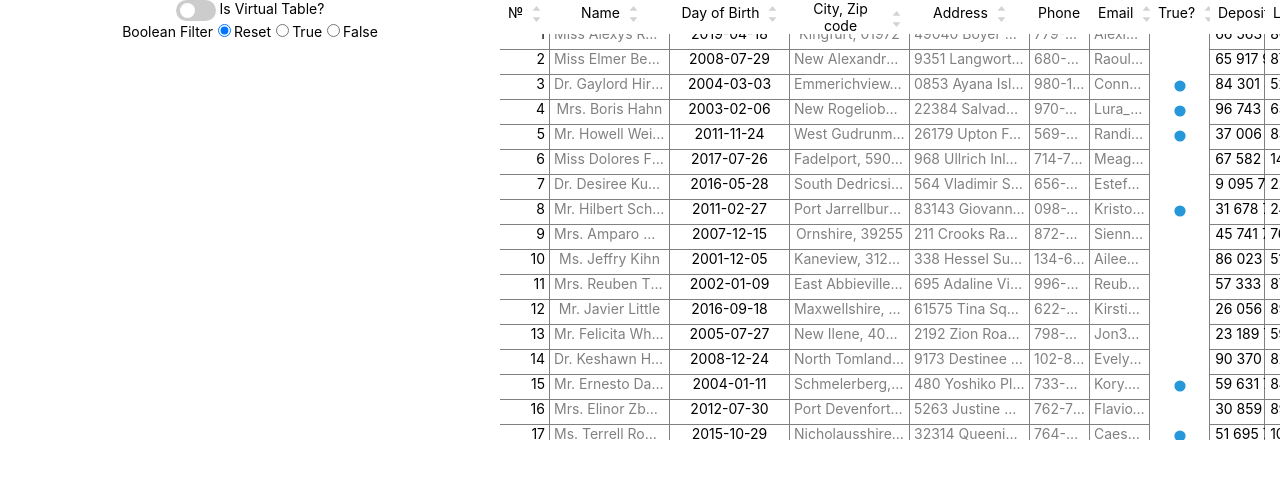
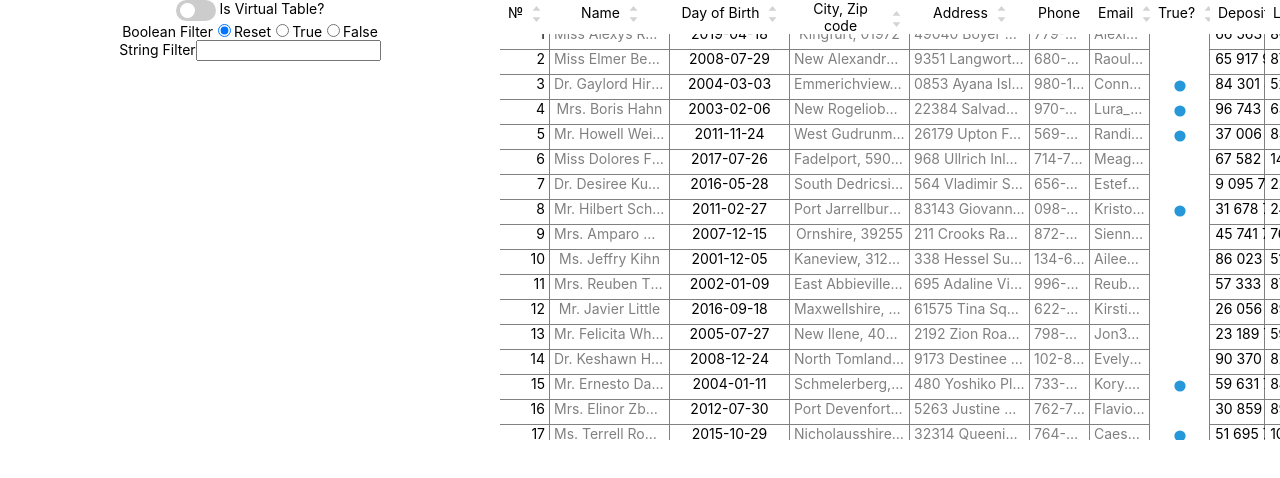
Before and after one commit to Ranisans/datagrid, a React (Create React App) app: page / in a window 1280 px wide. Shown: the top 478 px of the page. Built offline with nearby package versions, Linux system fonts and the light colour scheme; the HTML template or start-up script is replaced by a standard one.

Commit message:
feat: add string filter to filter block

```diff
--- a/src/containers/filterContainer.tsx
+++ b/src/containers/filterContainer.tsx
@@ -4,11 +4,15 @@ import { useDispatch } from 'react-redux';
 import Switcher from '../components/switcher';
 import { setTableType } from '../actions/tableTypeAction';
 import BooleanFilter from './booleanFilter';
+import { addStringFilter } from '../actions/filterAction';
 
 const FilterContainer = () => {
   const dispatch = useDispatch();
   const isVirtualTableCallback = (value: boolean) => {
     dispatch(setTableType({ value }));
+  };
+  const stringFilterHandler = (value: string) => {
+    dispatch(addStringFilter({ filterValue: value }));
   };
 
   return (
@@ -25,6 +29,10 @@ const FilterContainer = () => {
           <BooleanFilter />
         </label>
       </div>
+      <div>
+        String Filter
+        <input type="text" name="stringFilter" onChange={(e) => stringFilterHandler(e.target.value)} />
+      </div>
     </div>
   );
 };
```
